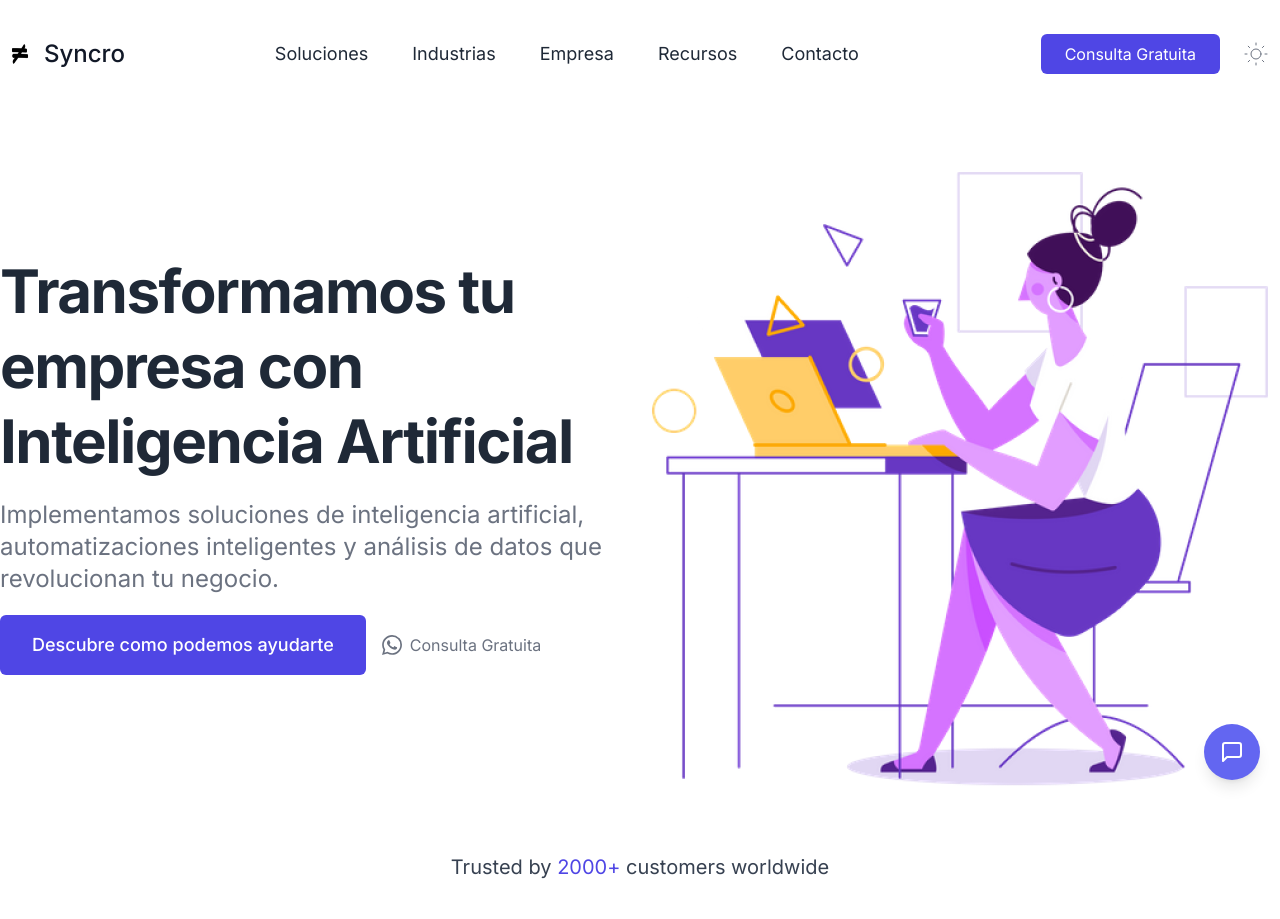
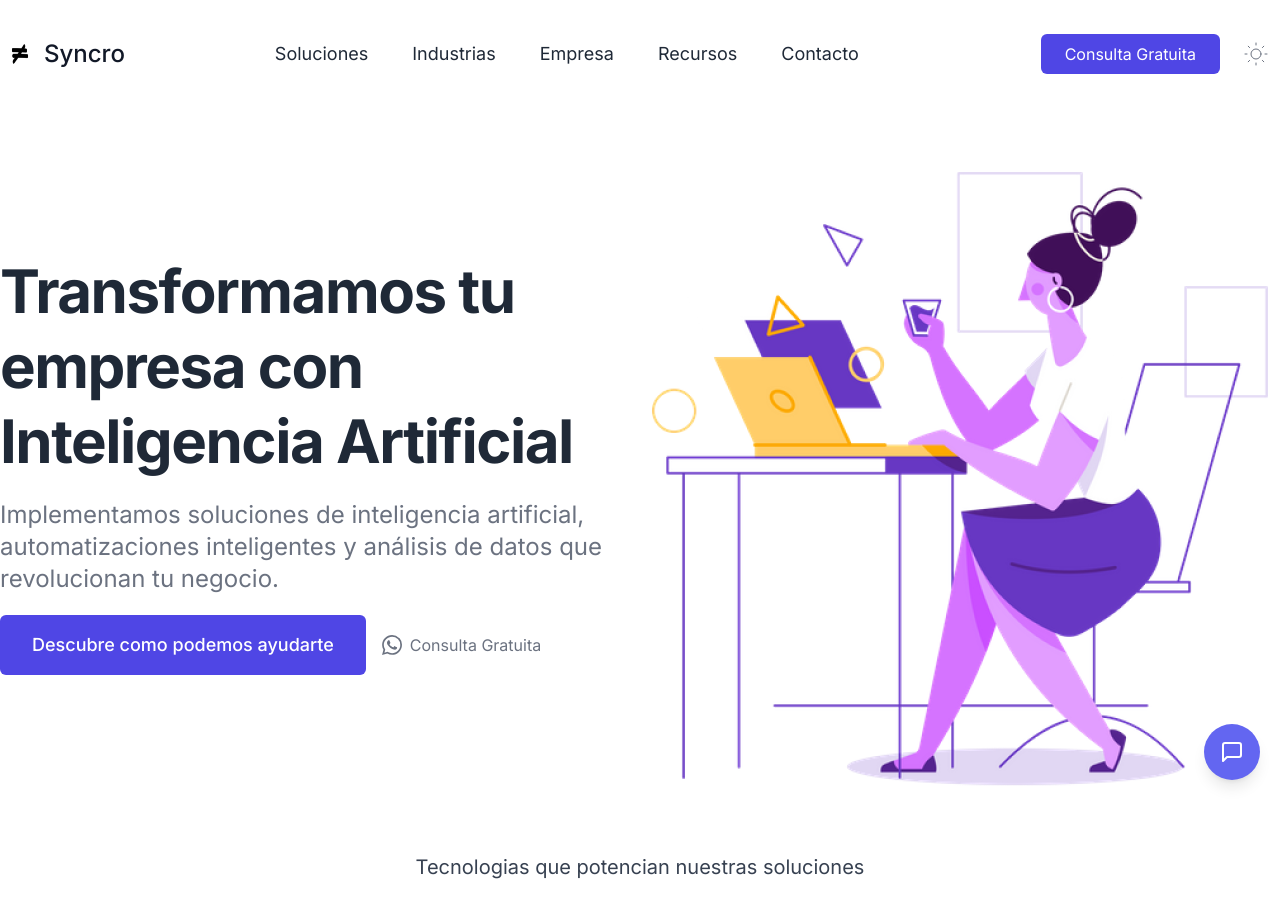
Before and after one commit to emiperaltaok/syncro-landing, a Next.js app: page / in a window 1280 px wide. Shown: the top 919 px of the page. Built offline with nearby package versions, Linux system fonts and the light colour scheme.

Commit message:
titulo stack tecnologico

```diff
--- a/src/components/Hero.tsx
+++ b/src/components/Hero.tsx
@@ -59,8 +59,7 @@ export const Hero = () => {
       <Container>
         <div className="flex flex-col justify-center">
           <div className="text-xl text-center text-gray-700 dark:text-white">
-            Trusted by <span className="text-indigo-600">2000+</span>{" "}
-            customers worldwide
+            Tecnologias que potencian nuestras soluciones
           </div>
 
           <div className="flex flex-wrap justify-center gap-5 mt-10 md:justify-around">
```
